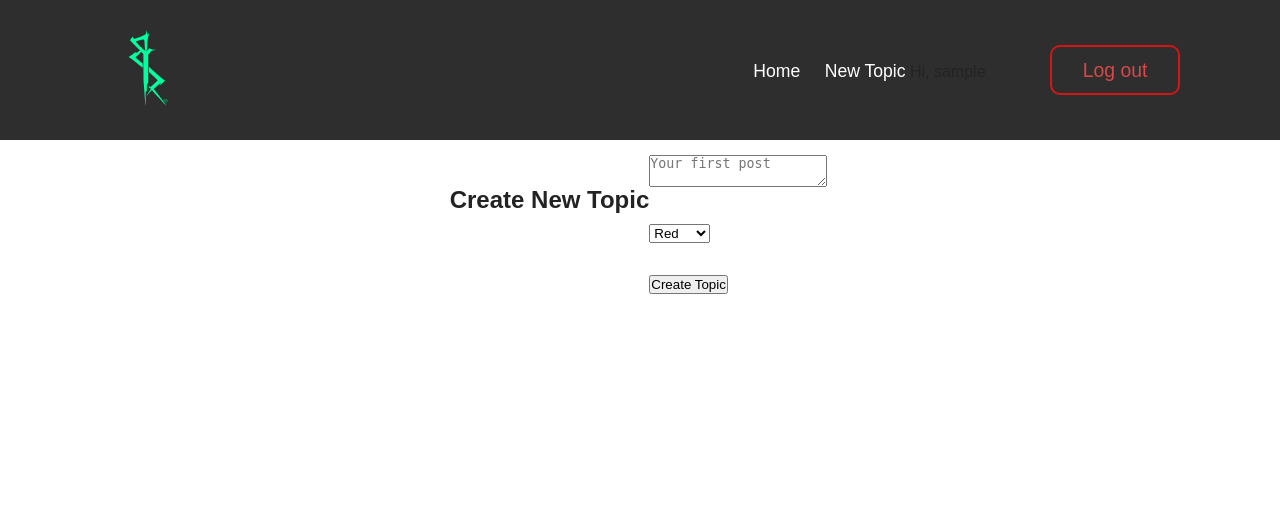
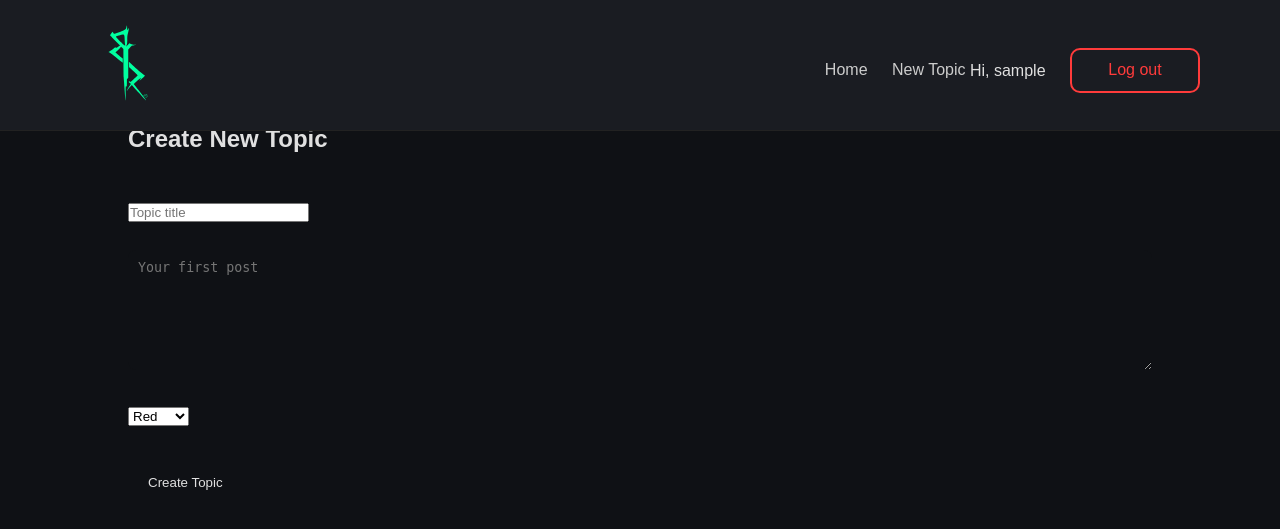
Before and after one commit to Shrekye/CyberGuard, a Flask app: page /create_topic in a window 1280 px wide. Shown: the top 529 px of the page. Run offline with Flask 3, Linux system fonts and the light colour scheme; the visitor is signed in with stand-in values (Sample User, id 1).

Commit message:
Refactor topic page layout and enhance styling for improved readability

```diff
--- a/static/style.css
+++ b/static/style.css
@@ -1,140 +1,260 @@
+/* ========================= */
+/* RESET                     */
+/* ========================= */
+
 * {
     margin: 0;
     padding: 0;
     box-sizing: border-box;
 }
 
+/* ========================= */
+/* BASE                      */
+/* ========================= */
+
 body {
     font-family: 'Arial', sans-serif;
     line-height: 1.6;
-    background-color: #ffffff;
-    color: #242323;
+    background-color: #0f1115;
+    color: #e0e0e0;
 }
 
-header{
+/* ========================= */
+/* HEADER                    */
+/* ========================= */
+
+header {
     position: fixed;
     top: 0;
     left: 0;
     width: 100%;
-    padding: 20px 100px;
-    background-color:#2e2e2e;
+    background: #1a1c22;
+    padding: 15px 80px;
+
     display: flex;
     justify-content: space-between;
     align-items: center;
-    box-shadow: #f0eded;
+
+    z-index: 1000;
+    border-bottom: 1px solid #222;
 }
 
+/* NAV */
+
 .link-nav a {
-    position: relative;
-    font-size: 1.1em;
-    color: #ffffff;
+    font-size: 1em;
+    color: #ccc;
     text-decoration: none;
-    font-weight: 500;
     margin-left: 20px;
+    transition: 0.3s;
 }
 
-.link-nav .btnlogin{
-    width: 130px;
-    height: 50px;
-    background: transparent;
-    border: 2px solid, #00FF9F;
-    outline: none;
-    border-radius: 10px;
-    font-size: 1.1em;
-    color: #08eb44;
-    font-weight: 500;
-    margin-left: 40px;
+.link-nav a:hover {
+    color: white;
 }
 
-.link-nav .btnRegistre{
-      width: 130px;
-    height: 50px;
+/* ========================= */
+/* BUTTONS                   */
+/* ========================= */
+
+.link-nav button {
+    width: 130px;
+    height: 45px;
     background: transparent;
-    border: 2px solid, #0b87c5;
-    outline: none;
     border-radius: 10px;
-    font-size: 1.1em;
-    color: #08d1eb;
-    font-weight: 500;
-    margin-left: 40px;
+    font-size: 1em;
+    cursor: pointer;
+    transition: 0.3s;
 }
 
-.link-nav .btnLogout{
-      width: 130px;
-    height: 50px;
-    background: transparent;
-    border: 2px solid, #d31717;
-    outline: none;
-    border-radius: 10px;
-    font-size: 1.1em;
-    color: #d84848;
-    font-weight: 500;
-    margin-left: 40px;
+/* FIX border syntax */
+.btnlogin { border: 2px solid #00FF9F; color: #00FF9F; }
+.btnRegistre { border: 2px solid #00aaff; color: #00aaff; }
+.btnLogout { border: 2px solid #ff3b3b; color: #ff3b3b; }
+
+.btnlogin:hover {
+    background: #00FF9F;
+    color: black;
+    box-shadow: 0 0 15px rgba(0,255,159,0.6);
 }
 
-.link-nav .btnlogin:hover{
-    background-color: #0e2a2a;
-    box-shadow: 0 0 15px rgba(0, 255, 159, 0.4), inset 0 0 10px rgba(0, 255, 159, 0.2);
-    text-shadow: 0 0 8px #00FF9F;
-    transform: translateY(-2px);
-}
-.link-nav .btnRegistre:hover{
-   background-color: #0e2a2a;
-    box-shadow: 0 0 15px rgba(0, 255, 255, 0.4), inset 0 0 10px rgba(0, 157, 255, 0.2);
-    text-shadow: 0 0 8px #00FF9F;
-    transform: translateY(-2px);
+.btnRegistre:hover {
+    background: #00aaff;
+    color: black;
+    box-shadow: 0 0 15px rgba(0,170,255,0.6);
 }
 
-.link-nav .btnLogout:hover{
-   background-color: #0e2a2a;
-    box-shadow: 0 0 15px rgba(226, 18, 46, 0.4), inset 0 0 10px rgba(255, 0, 0, 0.2);
-    text-shadow: 0 0 8px #ff2525;
-    transform: translateY(-2px);
+.btnLogout:hover {
+    background: #ff3b3b;
+    color: black;
+    box-shadow: 0 0 15px rgba(255,59,59,0.6);
 }
 
-.container{
-    padding-top: 100px;
+/* ========================= */
+/* CONTAINER                 */
+/* ========================= */
 
-    display: flex;
-    justify-content: center;
-    align-items: center;
-    height: 300px;
+.container {
+    padding-top: 120px;
+    width: 80%;
+    margin: auto;
 }
+
+/* ========================= */
+/* CATEGORIES (HOME)         */
+/* ========================= */
 
 .categories {
     display: flex;
-    gap: 20px;
+    gap: 30px;
+    justify-content: center;
+    margin-top: 50px;
 }
 
 .cat {
-    padding: 20px;
+    padding: 25px 40px;
+    border-radius: 12px;
     text-decoration: none;
     color: white;
-    border-radius: 10px;
     font-weight: bold;
+    transition: 0.3s;
 }
 
-/* couleurs catégories */
-.red { background-color: #e74c3c; }
-.blue { background-color: #3498db; }
-.purple { background-color: #9b59b6; }
-
-/* topics */
-.topics {
-    margin-top: 20px;
+/* neon hover */
+.cat:hover {
+    transform: translateY(-5px);
 }
 
-.topic-card {
-    padding: 15px;
-    margin-bottom: 10px;
-    border-radius: 10px;
+/* ========================= */
+/* CATEGORY COLORS           */
+/* ========================= */
+
+.red {
+    --main-color: #ff3b3b;
+    --glow: rgba(255, 59, 59, 0.6);
 }
 
-.topics.red .topic-card { background-color: #f8d7da; }
-.topics.blue .topic-card { background-color: #d6eaf8; }
-.topics.purple .topic-card { background-color: #ebdef0; }
+.blue {
+    --main-color: #00aaff;
+    --glow: rgba(0, 170, 255, 0.6);
+}
+
+.purple {
+    --main-color: #b84dff;
+    --glow: rgba(184, 77, 255, 0.6);
+}
+
+/* ========================= */
+/* TITLES                    */
+/* ========================= */
+
+h1, h2, h3 {
+    color: var(--main-color);
+    text-shadow: 0 0 10px var(--glow);
+    margin-bottom: 15px;
+}
+
+/* ========================= */
+/* TOPIC CARDS               */
+/* ========================= */
+
+.topic-card {
+    background: #1a1a1a;
+    padding: 20px;
+    margin-bottom: 15px;
+    border-radius: 12px;
+
+    border: 1px solid var(--main-color);
+
+    box-shadow:
+        0 0 10px var(--glow),
+        inset 0 0 5px var(--glow);
+
+    transition: 0.3s;
+}
+
+.topic-card:hover {
+    transform: translateY(-4px);
+    box-shadow:
+        0 0 20px var(--glow),
+        inset 0 0 10px var(--glow);
+}
 
 .topic-card a {
+    color: var(--main-color);
     text-decoration: none;
+}
+
+/* ========================= */
+/* POSTS                     */
+/* ========================= */
+
+.post-card {
+    background: #1a1a1a;
+    padding: 15px;
+    margin-bottom: 15px;
+    border-radius: 10px;
+
+    border-left: 4px solid var(--main-color);
+
+    box-shadow: 0 0 8px var(--glow);
+}
+
+.post-card p {
+    color: #ddd;
+}
+
+.post-card small {
+    color: #888;
+}
+
+/* ========================= */
+/* FORM                      */
+/* ========================= */
+
+textarea {
+    width: 100%;
+    height: 120px;
+    background: #0f1115;
+    color: white;
+
+    border: 1px solid var(--main-color);
+    border-radius: 8px;
+
+    padding: 10px;
+
+    box-shadow: 0 0 10px var(--glow);
+}
+
+button {
+    margin-top: 10px;
+    padding: 10px 20px;
+
+    background: transparent;
+    color: var(--main-color);
+
+    border: 1px solid var(--main-color);
+    border-radius: 8px;
+
+    cursor: pointer;
+
+    box-shadow: 0 0 10px var(--glow);
+    transition: 0.3s;
+}
+
+button:hover {
+    background: var(--main-color);
     color: black;
 }
+
+/* ========================= */
+/* LINKS                     */
+/* ========================= */
+
+a {
+    color: var(--main-color);
+}
+
+a:hover {
+    text-shadow: 0 0 5px var(--glow);
+}
--- a/templates/category.html
+++ b/templates/category.html
@@ -1,9 +1,11 @@
 {% extends "base.html" %}
 {% block content %}
 
+<div class="page {{ category }}">
+
 <h1>{{ category|capitalize }} Topics</h1>
 
-<div class="topics {{ category }}">
+<div class="topics">
     {% for topic in topics %}
         <div class="topic-card">
             <a href="{{ url_for('main.topic_view', category=category, topic_id=topic.id) }}">
@@ -14,4 +16,6 @@
     {% endfor %}
 </div>
 
+</div>
+
 {% endblock %}
```
Also changed, not shown: templates/topic.html (+16 -5 lines).
